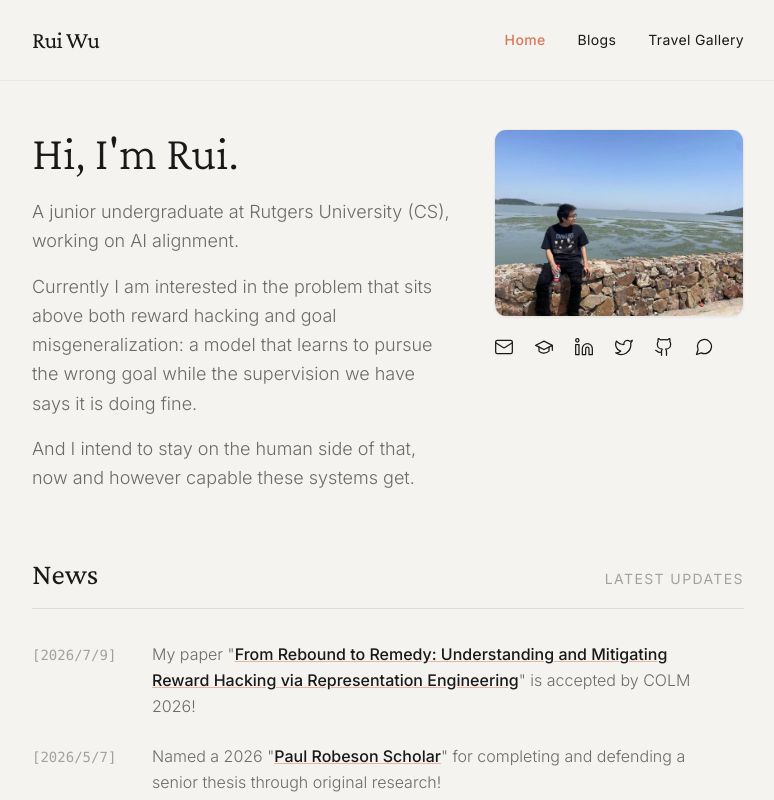
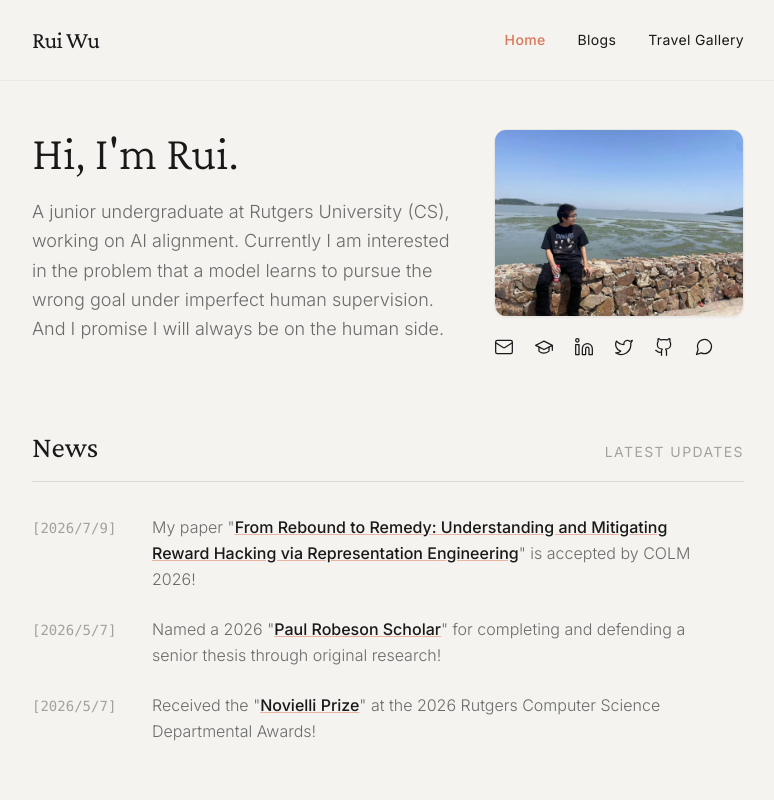
Before and after one commit to RuiWu1123/RuiWu1123.github.io, a React (Vite) app: page /#/ in a window 1280 px wide. Shown: the top 800 px of the page, without its empty margins (252-1026 px from the left). Built offline with nearby package versions, Linux system fonts and the light colour scheme.

Commit message:
Cut the bio to one paragraph

```diff
--- a/pages/Home.tsx
+++ b/pages/Home.tsx
@@ -63,16 +63,10 @@ const Home: React.FC = () => {
           <h1 className="text-4xl md:text-5xl font-serif font-light mb-5 text-anthropic-text leading-tight">
             Hi, I'm Rui.
           </h1>
-          <p className="text-lg font-sans font-light text-anthropic-gray leading-relaxed mb-4">
-            A junior undergraduate at Rutgers University (CS), working on AI alignment.
-          </p>
-          <p className="text-lg font-sans font-light text-anthropic-gray leading-relaxed mb-4">
-            Currently I am interested in the problem that sits above both reward hacking and goal
-            misgeneralization: a model that learns to pursue the wrong goal while the supervision we
-            have says it is doing fine.
-          </p>
           <p className="text-lg font-sans font-light text-anthropic-gray leading-relaxed">
-            And I intend to stay on the human side of that, now and however capable these systems get.
+            A junior undergraduate at Rutgers University (CS), working on AI alignment. Currently I am
+            interested in the problem that a model learns to pursue the wrong goal under imperfect
+            human supervision. And I promise I will always be on the human side.
           </p>
 
         </div>
```
